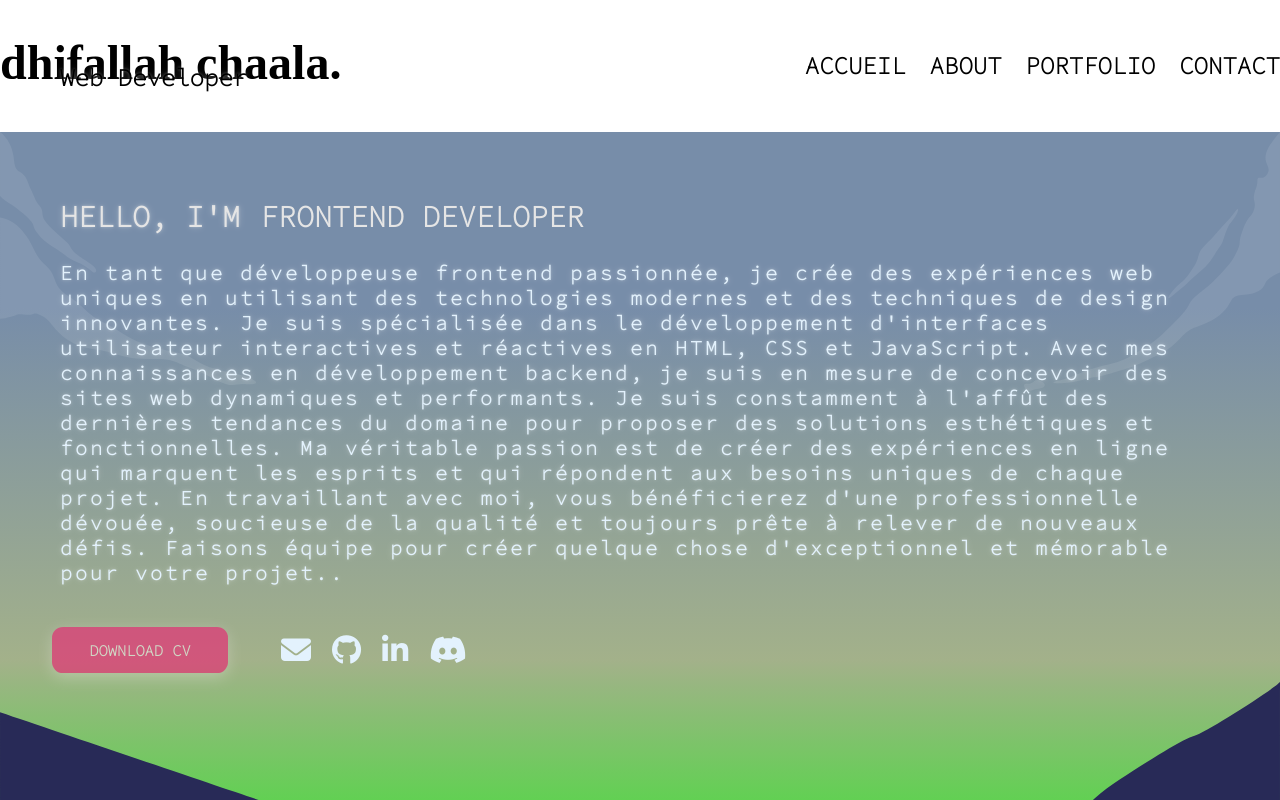
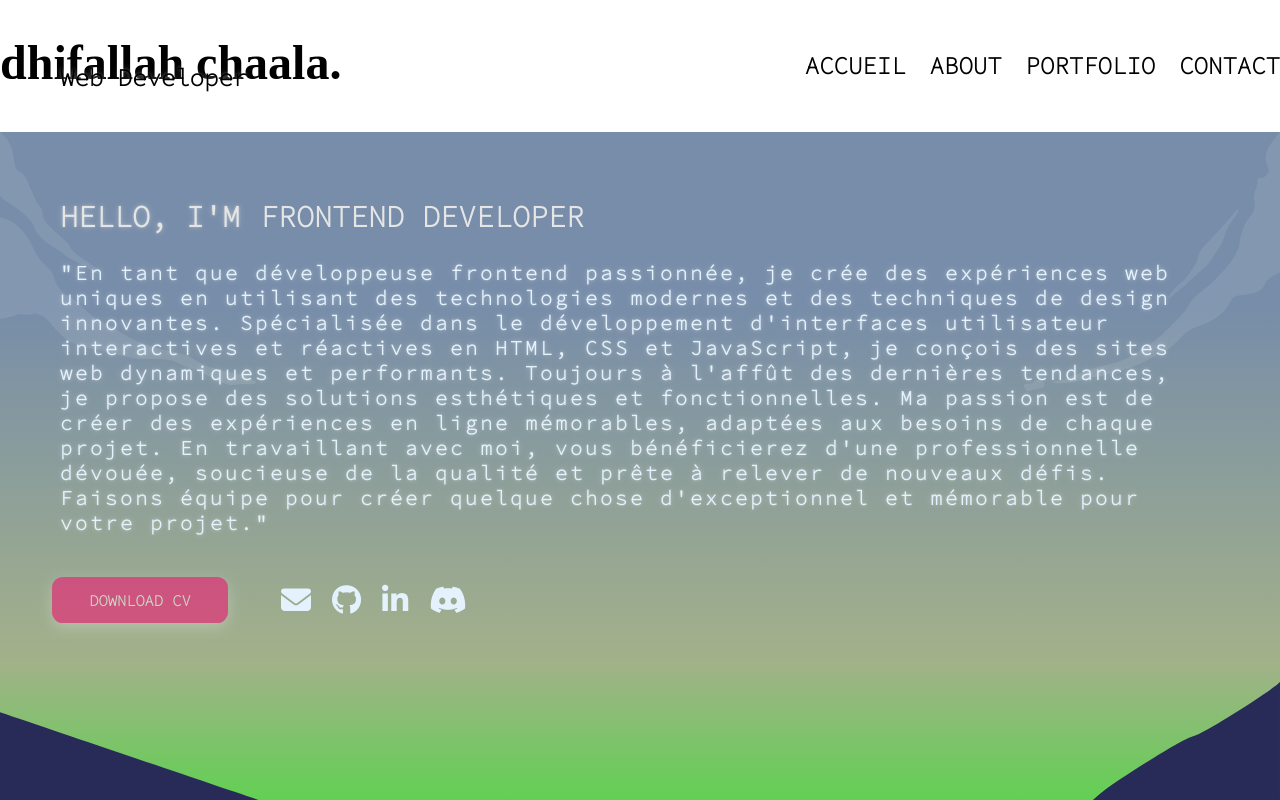
Before and after one commit to chaala90/Portfolio-Chaala, a React (Create React App) app: page / in a window 1280 px wide. Shown: the top 800 px of the page. Built offline with nearby package versions, Linux system fonts and the light colour scheme; a web font is replaced by a local one.

Commit message:
ajout des docs

```diff
--- a/src/components/about/index.jsx
+++ b/src/components/about/index.jsx
@@ -1,6 +1,7 @@
 import './style.scss';
-import cv from './CV chaala.pdf';
+import cv from "./cv Développeur Web.pdf";
 const About = () => {
+
   return (
     <>
       <div className="container">
@@ -19,19 +20,7 @@ const About = () => {
       </div>
       <p className="aboutme">
         {' '}
-        En tant que développeuse frontend passionnée, je crée des expériences
-        web uniques en utilisant des technologies modernes et des techniques de
-        design innovantes. Je suis spécialisée dans le développement
-        d'interfaces utilisateur interactives et réactives en HTML, CSS et
-        JavaScript. Avec mes connaissances en développement backend, je suis en
-        mesure de concevoir des sites web dynamiques et performants. Je suis
-        constamment à l'affût des dernières tendances du domaine pour proposer
-        des solutions esthétiques et fonctionnelles. Ma véritable passion est de
-        créer des expériences en ligne qui marquent les esprits et qui répondent
-        aux besoins uniques de chaque projet. En travaillant avec moi, vous
-        bénéficierez d'une professionnelle dévouée, soucieuse de la qualité et
-        toujours prête à relever de nouveaux défis. Faisons équipe pour créer
-        quelque chose d'exceptionnel et mémorable pour votre projet..
+        "En tant que développeuse frontend passionnée, je crée des expériences web uniques en utilisant des technologies modernes et des techniques de design innovantes. Spécialisée dans le développement d'interfaces utilisateur interactives et réactives en HTML, CSS et JavaScript, je conçois des sites web dynamiques et performants. Toujours à l'affût des dernières tendances, je propose des solutions esthétiques et fonctionnelles. Ma passion est de créer des expériences en ligne mémorables, adaptées aux besoins de chaque projet. En travaillant avec moi, vous bénéficierez d'une professionnelle dévouée, soucieuse de la qualité et prête à relever de nouveaux défis. Faisons équipe pour créer quelque chose d'exceptionnel et mémorable pour votre projet."
       </p>
       <div className="rowabout">
         <a href={cv} target="_blank" rel="noreferrer">
--- a/src/containers/Menu/Menu.scss
+++ b/src/containers/Menu/Menu.scss
@@ -60,7 +60,7 @@
   margin-left: 1em;
   font-weight: 900;
   @include mobile-only {
-    margin: 0.7em 0 -1.5em 1em;
+    margin: 0.9em 0 -0.6em 1em;
   }
   &:hover {
     font-weight: 100;
@@ -128,8 +128,12 @@
   position: fixed;
   top: 2em;
   right: -5em;
+  @include mobile-only {
+    height: 9%;
+    right: -4em;
+    width: 6.5em;
 }
-
+}
 .burger-bar {
   width: 2em;
   height: 0.25em;
--- a/src/containers/Modal/style.scss
+++ b/src/containers/Modal/style.scss
@@ -1,3 +1,4 @@
+@import '../endpoints.scss';
 .overlay {
   position: fixed;
   top: 0;
@@ -48,11 +49,12 @@
 }
 .ModalMessage--success {
   padding: 32px;
-  width: 600px;
   display: flex;
   justify-content: center;
   flex-direction: column;
   align-items: center;
+  @include mobile-only {
+  width: 314px !important;}
   div {
     text-align: center;
     margin-bottom: 16px;
```
Also changed, not shown: 2 other files (tests, documents, lock files or other folders).
